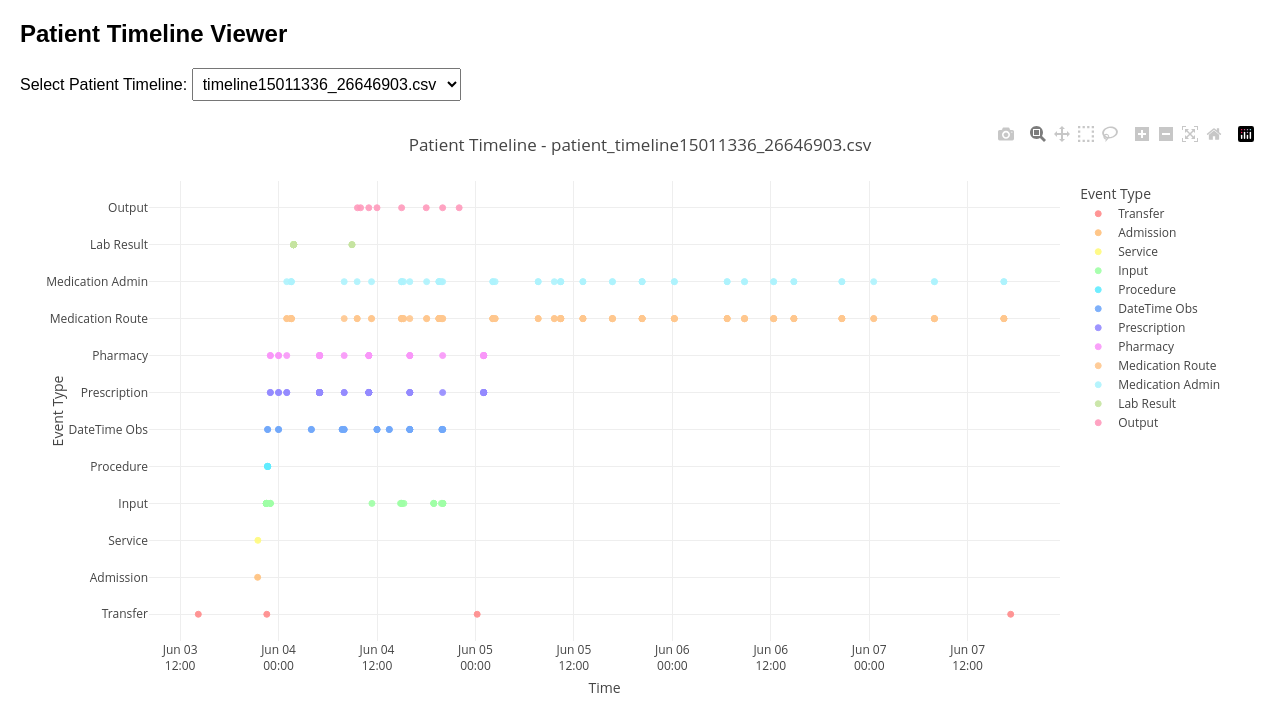
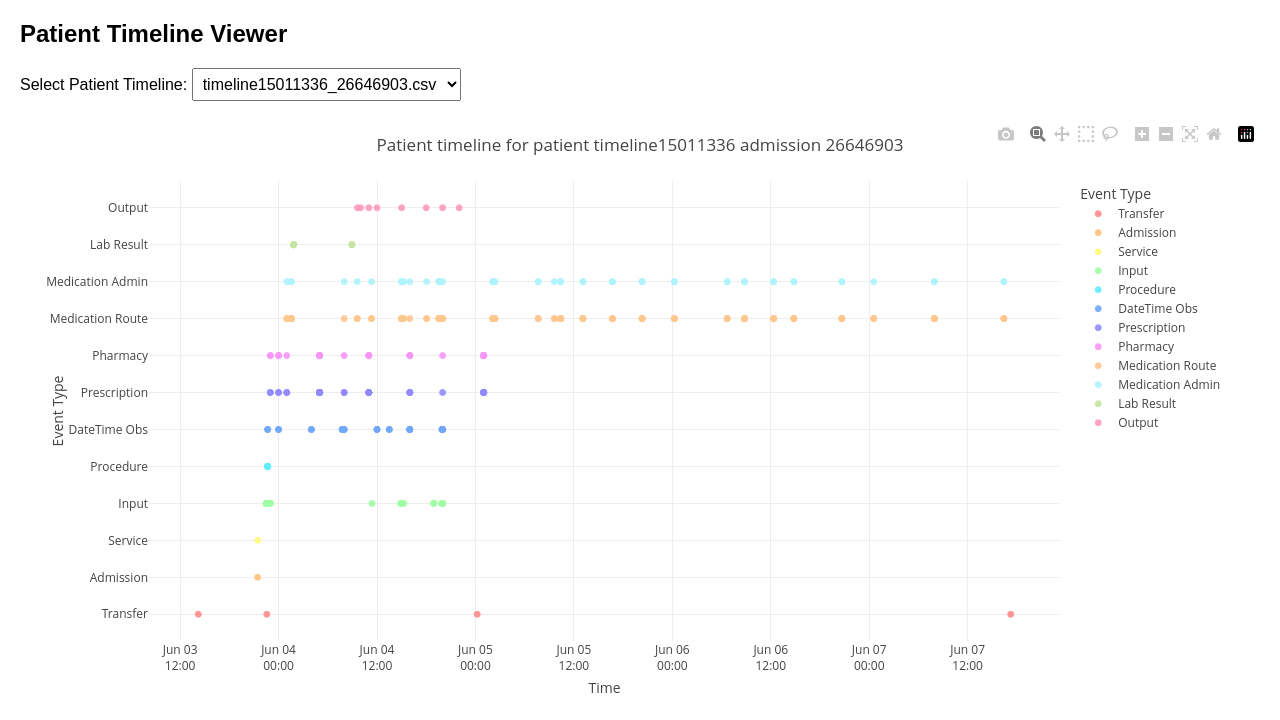
Before and after one commit to varshneyanushka/timeline, a Flask app: page / in a window 1280 px wide. Shown: the top 720 px of the page. Run offline with Flask 3, Linux system fonts and the light colour scheme; some libraries are stand-ins or nearby versions.

Commit message:
Update index.html

```diff
--- a/templates/index.html
+++ b/templates/index.html
@@ -163,7 +163,7 @@
                     });
 
                     const layout = {
-                        title: `Patient Timeline - ${filename}`,
+                        title: `Patient timeline for patient ${filename.split('_')[1]} admission ${filename.split('_')[2].replace('.csv', '')}`,
                         xaxis: {
                             title: 'Time',
                             type: 'date',
```
